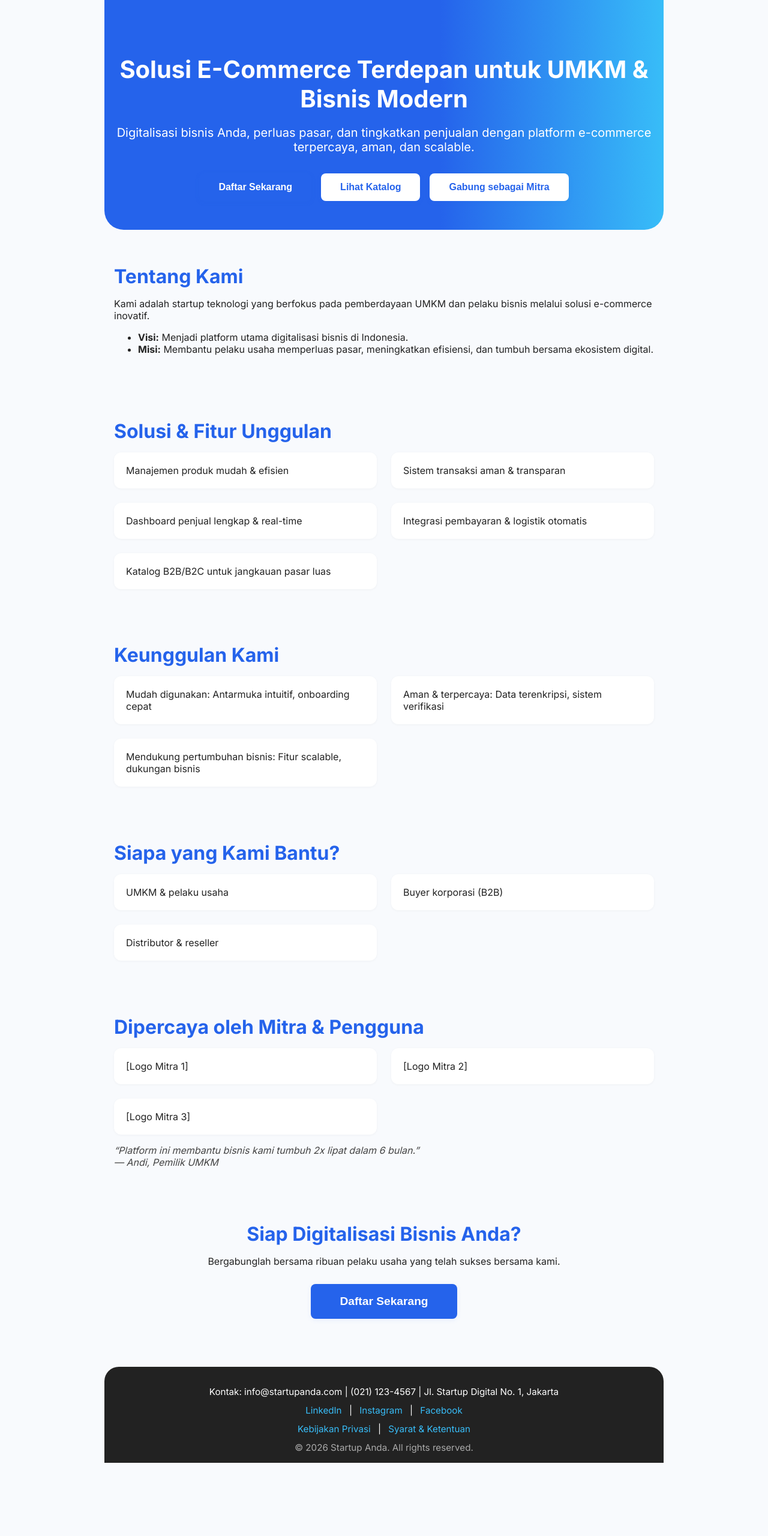
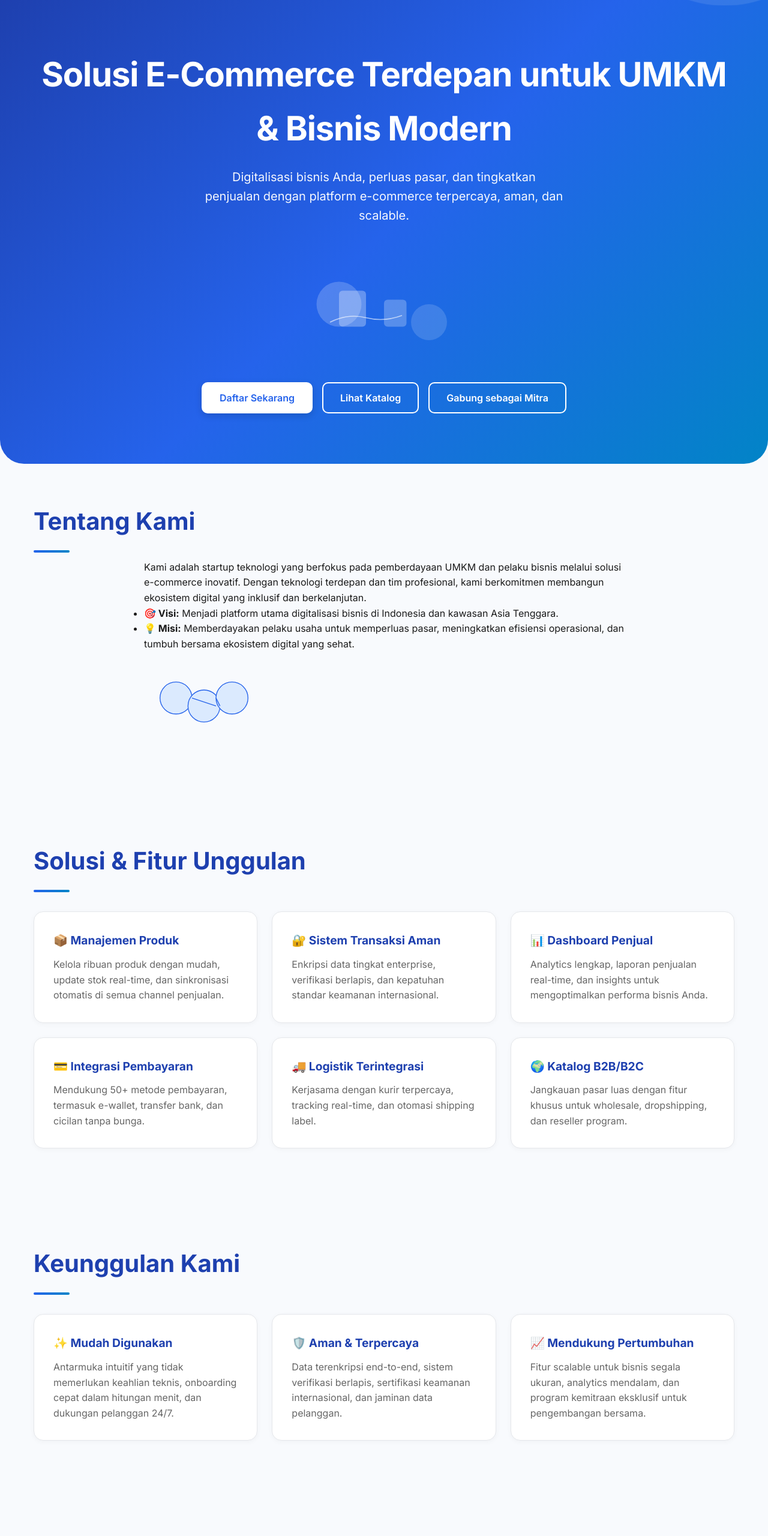
Before and after one commit to budiman94/web-b1, a plain HTML site: page index.html in a window 1280 px wide. Shown: the top 2560 px of the page at 60% size. Before the commit the page ends 2438 px from the top, so only its background shows below. Drawn offline with Linux system fonts and the light colour scheme.

Commit message:
push code by claude haiku 4.5

```diff
--- a/index.html
+++ b/index.html
@@ -3,191 +3,203 @@
 <head>
   <meta charset="UTF-8">
   <meta name="viewport" content="width=device-width, initial-scale=1.0">
-  <title>Solusi E-Commerce Modern untuk UMKM & Bisnis</title>
-  <link href="https://fonts.googleapis.com/css2?family=Inter:wght@400;600;700&display=swap" rel="stylesheet">
-  <style>
-    body {
-      font-family: 'Inter', Arial, sans-serif;
-      margin: 0;
-      background: #f8fafd;
-      color: #222;
-    }
-    header, section, footer {
-      max-width: 900px;
-      margin: 0 auto;
-      padding: 32px 16px;
-    }
-    .hero {
-      background: linear-gradient(90deg, #2563eb 60%, #38bdf8 100%);
-      color: #fff;
-      border-radius: 0 0 32px 32px;
-      text-align: center;
-      padding: 64px 16px 48px 16px;
-    }
-    .hero h1 {
-      font-size: 2.5rem;
-      font-weight: 700;
-      margin-bottom: 16px;
-    }
-    .hero p {
-      font-size: 1.25rem;
-      margin-bottom: 32px;
-    }
-    .cta-group {
-      display: flex;
-      justify-content: center;
-      gap: 16px;
-      flex-wrap: wrap;
-    }
-    .cta {
-      background: #fff;
-      color: #2563eb;
-      border: none;
-      border-radius: 8px;
-      padding: 14px 32px;
-      font-size: 1rem;
-      font-weight: 600;
-      cursor: pointer;
-      transition: background 0.2s, color 0.2s;
-      box-shadow: 0 2px 8px rgba(37,99,235,0.08);
-    }
-    .cta.primary {
-      background: #2563eb;
-      color: #fff;
-    }
-    .cta:hover {
-      background: #38bdf8;
-      color: #fff;
-    }
-    section h2 {
-      font-size: 2rem;
-      font-weight: 700;
-      margin-bottom: 16px;
-      color: #2563eb;
-    }
-    .features, .advantages, .users, .partners {
-      display: grid;
-      grid-template-columns: 1fr 1fr;
-      gap: 24px;
-    }
-    .feature, .advantage, .user, .partner {
-      background: #fff;
-      border-radius: 12px;
-      padding: 20px;
-      box-shadow: 0 1px 4px rgba(0,0,0,0.04);
-    }
-    .testi {
-      font-style: italic;
-      margin: 16px 0 0 0;
-      color: #444;
-    }
-    footer {
-      background: #222;
-      color: #fff;
-      border-radius: 24px 24px 0 0;
-      text-align: center;
-      font-size: 0.95rem;
-      padding: 32px 16px 16px 16px;
-      margin-top: 48px;
-    }
-    .footer-links {
-      margin: 12px 0;
-    }
-    .footer-links a {
-      color: #38bdf8;
-      margin: 0 8px;
-      text-decoration: none;
-    }
-    @media (max-width: 700px) {
-      .features, .advantages, .users, .partners {
-        grid-template-columns: 1fr;
-      }
-      .hero h1 {
-        font-size: 2rem;
-      }
-      section h2 {
-        font-size: 1.3rem;
-      }
-    }
-  </style>
+  <meta name="description" content="Platform e-commerce modern untuk UMKM, buyer B2B, dan mitra bisnis">
+  <title>Solusi E-Commerce Terdepan untuk UMKM & Bisnis Modern</title>
+  <link href="https://fonts.googleapis.com/css2?family=Inter:wght@400;500;600;700&display=swap" rel="stylesheet">
+  <link rel="stylesheet" href="styles.css">
 </head>
 <body>
   <header class="hero">
+    <div class="container">
+      <div class="hero-content">
         <h1>Solusi E-Commerce Terdepan untuk UMKM & Bisnis Modern</h1>
         <p>Digitalisasi bisnis Anda, perluas pasar, dan tingkatkan penjualan dengan platform e-commerce terpercaya, aman, dan scalable.</p>
+
+        <svg class="illustration" viewBox="0 0 400 200" xmlns="http://www.w3.org/2000/svg" style="max-width: 300px; margin: 32px auto;">
+          <circle cx="100" cy="80" r="50" fill="#ffffff" opacity="0.2"/>
+          <circle cx="300" cy="120" r="40" fill="#ffffff" opacity="0.15"/>
+          <path d="M 80 120 Q 120 100 160 110 T 240 105" stroke="#ffffff" stroke-width="2" fill="none" opacity="0.6"/>
+          <rect x="100" y="50" width="60" height="80" fill="#ffffff" opacity="0.3" rx="8"/>
+          <rect x="200" y="70" width="50" height="60" fill="#ffffff" opacity="0.25" rx="8"/>
+        </svg>
+
         <div class="cta-group">
           <button class="cta primary">Daftar Sekarang</button>
-      <button class="cta">Lihat Katalog</button>
-      <button class="cta">Gabung sebagai Mitra</button>
+          <button class="cta secondary">Lihat Katalog</button>
+          <button class="cta secondary">Gabung sebagai Mitra</button>
+        </div>
+      </div>
     </div>
   </header>
 
   <section>
+    <div class="container">
       <h2>Tentang Kami</h2>
-    <p>Kami adalah startup teknologi yang berfokus pada pemberdayaan UMKM dan pelaku bisnis melalui solusi e-commerce inovatif.</p>
+      <div class="about-content">
+        <p>Kami adalah startup teknologi yang berfokus pada pemberdayaan UMKM dan pelaku bisnis melalui solusi e-commerce inovatif. Dengan teknologi terdepan dan tim profesional, kami berkomitmen membangun ekosistem digital yang inklusif dan berkelanjutan.</p>
+
         <ul>
-      <li><strong>Visi:</strong> Menjadi platform utama digitalisasi bisnis di Indonesia.</li>
-      <li><strong>Misi:</strong> Membantu pelaku usaha memperluas pasar, meningkatkan efisiensi, dan tumbuh bersama ekosistem digital.</li>
+          <li><strong>🎯 Visi:</strong> Menjadi platform utama digitalisasi bisnis di Indonesia dan kawasan Asia Tenggara.</li>
+          <li><strong>💡 Misi:</strong> Memberdayakan pelaku usaha untuk memperluas pasar, meningkatkan efisiensi operasional, dan tumbuh bersama ekosistem digital yang sehat.</li>
         </ul>
-  </section>
 
-  <section>
-    <h2>Solusi & Fitur Unggulan</h2>
-    <div class="features">
-      <div class="feature">Manajemen produk mudah & efisien</div>
-      <div class="feature">Sistem transaksi aman & transparan</div>
-      <div class="feature">Dashboard penjual lengkap & real-time</div>
-      <div class="feature">Integrasi pembayaran & logistik otomatis</div>
-      <div class="feature">Katalog B2B/B2C untuk jangkauan pasar luas</div>
+        <svg class="illustration" viewBox="0 0 300 200" xmlns="http://www.w3.org/2000/svg" style="max-width: 200px;">
+          <circle cx="80" cy="80" r="40" fill="#dbeafe" stroke="#2563eb" stroke-width="2"/>
+          <circle cx="150" cy="100" r="40" fill="#dbeafe" stroke="#2563eb" stroke-width="2"/>
+          <circle cx="220" cy="80" r="40" fill="#dbeafe" stroke="#2563eb" stroke-width="2"/>
+          <line x1="120" y1="80" x2="180" y2="100" stroke="#2563eb" stroke-width="2"/>
+          <line x1="190" y1="100" x2="180" y2="80" stroke="#2563eb" stroke-width="2"/>
+        </svg>
+      </div>
     </div>
   </section>
 
   <section>
-    <h2>Keunggulan Kami</h2>
-    <div class="advantages">
-      <div class="advantage">Mudah digunakan: Antarmuka intuitif, onboarding cepat</div>
-      <div class="advantage">Aman & terpercaya: Data terenkripsi, sistem verifikasi</div>
-      <div class="advantage">Mendukung pertumbuhan bisnis: Fitur scalable, dukungan bisnis</div>
+    <div class="container">
+      <h2>Solusi & Fitur Unggulan</h2>
+      <div class="features">
+        <div class="feature">
+          <h3>📦 Manajemen Produk</h3>
+          <p>Kelola ribuan produk dengan mudah, update stok real-time, dan sinkronisasi otomatis di semua channel penjualan.</p>
+        </div>
+        <div class="feature">
+          <h3>🔐 Sistem Transaksi Aman</h3>
+          <p>Enkripsi data tingkat enterprise, verifikasi berlapis, dan kepatuhan standar keamanan internasional.</p>
+        </div>
+        <div class="feature">
+          <h3>📊 Dashboard Penjual</h3>
+          <p>Analytics lengkap, laporan penjualan real-time, dan insights untuk mengoptimalkan performa bisnis Anda.</p>
+        </div>
+        <div class="feature">
+          <h3>💳 Integrasi Pembayaran</h3>
+          <p>Mendukung 50+ metode pembayaran, termasuk e-wallet, transfer bank, dan cicilan tanpa bunga.</p>
+        </div>
+        <div class="feature">
+          <h3>🚚 Logistik Terintegrasi</h3>
+          <p>Kerjasama dengan kurir terpercaya, tracking real-time, dan otomasi shipping label.</p>
+        </div>
+        <div class="feature">
+          <h3>🌍 Katalog B2B/B2C</h3>
+          <p>Jangkauan pasar luas dengan fitur khusus untuk wholesale, dropshipping, dan reseller program.</p>
+        </div>
+      </div>
     </div>
   </section>
 
   <section>
-    <h2>Siapa yang Kami Bantu?</h2>
-    <div class="users">
-      <div class="user">UMKM & pelaku usaha</div>
-      <div class="user">Buyer korporasi (B2B)</div>
-      <div class="user">Distributor & reseller</div>
+    <div class="container">
+      <h2>Keunggulan Kami</h2>
+      <div class="advantages">
+        <div class="advantage">
+          <h3>✨ Mudah Digunakan</h3>
+          <p>Antarmuka intuitif yang tidak memerlukan keahlian teknis, onboarding cepat dalam hitungan menit, dan dukungan pelanggan 24/7.</p>
+        </div>
+        <div class="advantage">
+          <h3>🛡️ Aman & Terpercaya</h3>
+          <p>Data terenkripsi end-to-end, sistem verifikasi berlapis, sertifikasi keamanan internasional, dan jaminan data pelanggan.</p>
+        </div>
+        <div class="advantage">
+          <h3>📈 Mendukung Pertumbuhan</h3>
+          <p>Fitur scalable untuk bisnis segala ukuran, analytics mendalam, dan program kemitraan eksklusif untuk pengembangan bersama.</p>
+        </div>
+      </div>
     </div>
   </section>
 
   <section>
-    <h2>Dipercaya oleh Mitra & Pengguna</h2>
-    <div class="partners">
-      <div class="partner">[Logo Mitra 1]</div>
-      <div class="partner">[Logo Mitra 2]</div>
-      <div class="partner">[Logo Mitra 3]</div>
+    <div class="container">
+      <h2>Siapa yang Kami Bantu?</h2>
+      <div class="users">
+        <div class="user">
+          <h3>🏪 UMKM & Pelaku Usaha</h3>
+          <p>Bantuan digitalisasi lengkap, pelatihan gratis, dan komunitas business owner untuk saling berbagi pengalaman dan best practices.</p>
         </div>
-    <div class="testi">“Platform ini membantu bisnis kami tumbuh 2x lipat dalam 6 bulan.”<br>— Andi, Pemilik UMKM</div>
+        <div class="user">
+          <h3>🏢 Buyer Korporasi (B2B)</h3>
+          <p>Fitur procurement khusus, bulk ordering, invoice payment terms, dan dedicated account manager untuk kebutuhan perusahaan.</p>
+        </div>
+        <div class="user">
+          <h3>📦 Distributor & Reseller</h3>
+          <p>Program afiliasi menguntungkan, margin keuntungan kompetitif, tools marketing gratis, dan dukungan scaling bisnis.</p>
+        </div>
+      </div>
+    </div>
   </section>
 
-  <section style="text-align:center;">
+  <section>
+    <div class="container">
+      <h2>Dipercaya oleh Mitra & Pengguna</h2>
+      <p>Lebih dari 10,000 bisnis telah bertransformasi bersama kami</p>
+
+      <div class="partners">
+        <div class="partner">
+          <svg viewBox="0 0 200 60" xmlns="http://www.w3.org/2000/svg" style="width:100%; height:60px; margin:20px 0;">
+            <rect x="20" y="15" width="160" height="30" fill="#2563eb" rx="4"/>
+            <text x="100" y="38" text-anchor="middle" fill="white" font-weight="bold">Mitra Terpercaya</text>
+          </svg>
+        </div>
+        <div class="partner">
+          <svg viewBox="0 0 200 60" xmlns="http://www.w3.org/2000/svg" style="width:100%; height:60px; margin:20px 0;">
+            <rect x="20" y="15" width="160" height="30" fill="#0284c7" rx="4"/>
+            <text x="100" y="38" text-anchor="middle" fill="white" font-weight="bold">Partner Resmi</text>
+          </svg>
+        </div>
+        <div class="partner">
+          <svg viewBox="0 0 200 60" xmlns="http://www.w3.org/2000/svg" style="width:100%; height:60px; margin:20px 0;">
+            <rect x="20" y="15" width="160" height="30" fill="#1e40af" rx="4"/>
+            <text x="100" y="38" text-anchor="middle" fill="white" font-weight="bold">Kolaborator</text>
+          </svg>
+        </div>
+      </div>
+
+      <div class="testimonials" style="margin-top: 40px;">
+        <div class="testimonial">
+          "Platform ini membantu bisnis kami tumbuh 2x lipat dalam 6 bulan. Interface yang user-friendly dan support team yang responsif."
+          <div class="testimonial-author">— Andi Wijaya, Pemilik Toko Online Fashion</div>
+        </div>
+        <div class="testimonial">
+          "Integrasi dengan berbagai system pembayaran membuat proses transaksi jadi sangat mudah. Sangat merekomendasikan!"
+          <div class="testimonial-author">— Siti Nurhaliza, Founder E-Commerce Kerajinan</div>
+        </div>
+        <div class="testimonial">
+          "Fitur analytics yang detail membantu kami memahami perilaku customer dan mengoptimalkan strategi marketing."
+          <div class="testimonial-author">— Budi Santoso, Direktur Penjualan PT Distribusi ABC</div>
+        </div>
+      </div>
+    </div>
+  </section>
+
+  <section class="cta-section">
+    <div class="container">
       <h2>Siap Digitalisasi Bisnis Anda?</h2>
-    <p>Bergabunglah bersama ribuan pelaku usaha yang telah sukses bersama kami.</p>
-    <button class="cta primary" style="font-size:1.2rem; padding:18px 48px; margin-top:12px;">Daftar Sekarang</button>
+      <p>Bergabunglah bersama ribuan pelaku usaha yang telah sukses meningkatkan penjualan dan memperluas pasar mereka bersama kami.</p>
+      <button class="cta primary" style="font-size:1.1rem; padding:18px 48px;">Daftar Sekarang</button>
+      <p style="margin-top:20px; font-size:0.95rem; color:#666;">Gratis selama 2 bulan, tidak perlu kartu kredit</p>
+    </div>
   </section>
 
   <footer>
-    <div>Kontak: info@startupanda.com | (021) 123-4567 | Jl. Startup Digital No. 1, Jakarta</div>
+    <div class="container">
+      <p><strong>📧 Email:</strong> info@startupanda.com | <strong>📱 Telepon:</strong> (021) 123-4567</p>
+      <p><strong>📍 Alamat:</strong> Jl. Startup Digital No. 1, Blok M, Jakarta Selatan 12345</p>
+
       <div class="footer-links">
         <a href="#">LinkedIn</a> |
         <a href="#">Instagram</a> |
-      <a href="#">Facebook</a>
+        <a href="#">Facebook</a> |
+        <a href="#">Twitter</a>
       </div>
+
       <div class="footer-links">
         <a href="#">Kebijakan Privasi</a> |
-      <a href="#">Syarat & Ketentuan</a>
+        <a href="#">Syarat & Ketentuan</a> |
+        <a href="#">Hubungi Kami</a>
       </div>
-    <div style="margin-top:12px; color:#aaa;">&copy; 2026 Startup Anda. All rights reserved.</div>
+
+      <div class="footer-copyright">
+        &copy; 2026 Startup Anda. All rights reserved. | Dibangun dengan ❤️ untuk UMKM Indonesia
+      </div>
+    </div>
   </footer>
 </body>
 </html>
--- /dev/null
+++ b/styles.css
@@ -0,0 +1,378 @@
+/* ========== GLOBAL STYLES ========== */
+* {
+  margin: 0;
+  padding: 0;
+  box-sizing: border-box;
+}
+
+body {
+  font-family: 'Inter', -apple-system, BlinkMacSystemFont, 'Segoe UI', Roboto, Oxygen, Ubuntu, Cantarell, sans-serif;
+  background: #f8fafd;
+  color: #1a1a1a;
+  line-height: 1.6;
+}
+
+/* ========== CONTAINER & LAYOUT ========== */
+.container {
+  max-width: 1200px;
+  margin: 0 auto;
+  padding: 0 16px;
+}
+
+section, footer {
+  padding: 64px 16px;
+}
+
+header {
+  padding: 80px 16px 64px;
+}
+
+/* ========== HERO SECTION ========== */
+.hero {
+  background: linear-gradient(135deg, #1e40af 0%, #2563eb 50%, #0284c7 100%);
+  color: #fff;
+  border-radius: 0 0 40px 40px;
+  text-align: center;
+  position: relative;
+  overflow: hidden;
+}
+
+.hero::before {
+  content: '';
+  position: absolute;
+  top: -50%;
+  right: -10%;
+  width: 400px;
+  height: 400px;
+  background: rgba(255, 255, 255, 0.1);
+  border-radius: 50%;
+  animation: float 6s ease-in-out infinite;
+}
+
+@keyframes float {
+  0%, 100% { transform: translateY(0px); }
+  50% { transform: translateY(-20px); }
+}
+
+.hero-content {
+  position: relative;
+  z-index: 2;
+}
+
+.hero h1 {
+  font-size: clamp(2rem, 5vw, 3.5rem);
+  font-weight: 700;
+  margin-bottom: 20px;
+  letter-spacing: -0.02em;
+}
+
+.hero p {
+  font-size: clamp(1rem, 2vw, 1.25rem);
+  margin-bottom: 40px;
+  opacity: 0.95;
+  max-width: 600px;
+  margin-left: auto;
+  margin-right: auto;
+}
+
+/* ========== CTA BUTTONS ========== */
+.cta-group {
+  display: flex;
+  justify-content: center;
+  gap: 16px;
+  flex-wrap: wrap;
+  margin-bottom: 20px;
+}
+
+.cta {
+  border: 2px solid transparent;
+  border-radius: 10px;
+  padding: 14px 28px;
+  font-size: 1rem;
+  font-weight: 600;
+  cursor: pointer;
+  transition: all 0.3s ease;
+  white-space: nowrap;
+  font-family: inherit;
+}
+
+.cta.primary {
+  background: #fff;
+  color: #2563eb;
+  box-shadow: 0 4px 12px rgba(0, 0, 0, 0.15);
+}
+
+.cta.primary:hover {
+  transform: translateY(-2px);
+  box-shadow: 0 8px 20px rgba(0, 0, 0, 0.2);
+}
+
+.cta.secondary {
+  background: transparent;
+  color: #fff;
+  border-color: #fff;
+}
+
+.cta.secondary:hover {
+  background: rgba(255, 255, 255, 0.1);
+  transform: translateY(-2px);
+}
+
+/* ========== SECTION TITLES ========== */
+h2 {
+  font-size: clamp(1.8rem, 4vw, 2.5rem);
+  font-weight: 700;
+  color: #1e40af;
+  margin-bottom: 12px;
+  position: relative;
+}
+
+h2::after {
+  content: '';
+  width: 60px;
+  height: 4px;
+  background: linear-gradient(90deg, #2563eb, #0284c7);
+  border-radius: 2px;
+  display: block;
+  margin-top: 16px;
+}
+
+section > p {
+  font-size: 1.05rem;
+  color: #444;
+  margin-bottom: 24px;
+  line-height: 1.7;
+}
+
+section > ul {
+  list-style: none;
+  margin: 24px 0;
+}
+
+section > ul li {
+  padding: 12px 0;
+  font-size: 1.05rem;
+  color: #333;
+  border-bottom: 1px solid #e5e7eb;
+}
+
+section > ul li:last-child {
+  border-bottom: none;
+}
+
+/* ========== GRID LAYOUTS ========== */
+.features, .advantages, .users, .partners, .testimonials {
+  display: grid;
+  grid-template-columns: repeat(auto-fit, minmax(280px, 1fr));
+  gap: 24px;
+  margin: 32px 0;
+}
+
+.feature, .advantage, .user, .partner, .testimonial {
+  background: #fff;
+  border-radius: 16px;
+  padding: 32px;
+  box-shadow: 0 2px 8px rgba(0, 0, 0, 0.04);
+  transition: all 0.3s ease;
+  border: 1px solid #e5e7eb;
+}
+
+.feature:hover, .advantage:hover, .user:hover, .partner:hover, .testimonial:hover {
+  transform: translateY(-4px);
+  box-shadow: 0 12px 24px rgba(37, 99, 235, 0.12);
+  border-color: #2563eb;
+}
+
+.feature h3, .advantage h3, .user h3 {
+  font-size: 1.2rem;
+  font-weight: 700;
+  color: #1e40af;
+  margin-bottom: 12px;
+}
+
+.feature p, .advantage p, .user p {
+  font-size: 1rem;
+  color: #666;
+  line-height: 1.6;
+}
+
+/* ========== TESTIMONIAL CARD ========== */
+.testimonial {
+  padding: 24px;
+  font-style: italic;
+  color: #444;
+  border-left: 4px solid #2563eb;
+}
+
+.testimonial-author {
+  font-style: normal;
+  font-weight: 600;
+  color: #1e40af;
+  margin-top: 16px;
+  font-size: 0.95rem;
+}
+
+/* ========== SVG ILLUSTRATIONS ========== */
+.illustration {
+  max-width: 100%;
+  height: auto;
+  margin: 24px 0;
+}
+
+/* ========== FOOTER ========== */
+footer {
+  background: linear-gradient(135deg, #1a1a1a 0%, #2d2d2d 100%);
+  color: #fff;
+  border-radius: 40px 40px 0 0;
+  text-align: center;
+  position: relative;
+}
+
+footer p {
+  font-size: 0.95rem;
+  margin: 12px 0;
+  color: #ccc;
+}
+
+.footer-links {
+  margin: 20px 0;
+  padding: 20px 0;
+  border-top: 1px solid #444;
+  border-bottom: 1px solid #444;
+}
+
+.footer-links a {
+  color: #38bdf8;
+  margin: 0 12px;
+  text-decoration: none;
+  font-weight: 500;
+  transition: color 0.3s ease;
+}
+
+.footer-links a:hover {
+  color: #0ea5e9;
+  text-decoration: underline;
+}
+
+.footer-copyright {
+  margin-top: 20px;
+  color: #888;
+  font-size: 0.9rem;
+}
+
+/* ========== SECTION SPECIFIC STYLES ========== */
+.about-content {
+  max-width: 800px;
+  margin: 0 auto;
+}
+
+.cta-section {
+  text-align: center;
+  background: linear-gradient(135deg, rgba(37, 99, 235, 0.1), rgba(2, 132, 199, 0.1));
+  border-radius: 20px;
+  padding: 64px 32px;
+  margin: 48px 0;
+}
+
+.cta-section h2 {
+  margin-bottom: 20px;
+}
+
+.cta-section p {
+  font-size: 1.1rem;
+  margin-bottom: 32px;
+  max-width: 600px;
+  margin-left: auto;
+  margin-right: auto;
+}
+
+.cta-section .cta {
+  padding: 18px 48px;
+  font-size: 1.1rem;
+}
+
+/* ========== RESPONSIVE DESIGN ========== */
+@media (max-width: 768px) {
+  header {
+    padding: 60px 16px 48px;
+  }
+
+  section, footer {
+    padding: 48px 16px;
+  }
+
+  .hero h1 {
+    margin-bottom: 16px;
+  }
+
+  .hero p {
+    margin-bottom: 32px;
+  }
+
+  .cta-group {
+    flex-direction: column;
+    gap: 12px;
+  }
+
+  .cta {
+    width: 100%;
+  }
+
+  .features, .advantages, .users, .partners, .testimonials {
+    grid-template-columns: 1fr;
+    gap: 16px;
+  }
+
+  h2 {
+    text-align: center;
+  }
+
+  h2::after {
+    margin: 16px auto;
+  }
+
+  .cta-section {
+    padding: 48px 20px;
+  }
+
+  footer {
+    border-radius: 24px 24px 0 0;
+  }
+}
+
+@media (max-width: 480px) {
+  section, footer {
+    padding: 32px 12px;
+  }
+
+  .feature, .advantage, .user, .partner, .testimonial {
+    padding: 20px;
+  }
+
+  .cta {
+    padding: 12px 20px;
+    font-size: 0.95rem;
+  }
+}
+
+/* ========== ANIMATIONS ========== */
+@keyframes slideInUp {
+  from {
+    opacity: 0;
+    transform: translateY(30px);
+  }
+  to {
+    opacity: 1;
+    transform: translateY(0);
+  }
+}
+
+.feature, .advantage, .user, .partner {
+  animation: slideInUp 0.6s ease-out forwards;
+}
+
+.feature:nth-child(1) { animation-delay: 0.1s; }
+.feature:nth-child(2) { animation-delay: 0.2s; }
+.feature:nth-child(3) { animation-delay: 0.3s; }
+.feature:nth-child(4) { animation-delay: 0.4s; }
+.feature:nth-child(5) { animation-delay: 0.5s; }
```
Lines whose indentation alone changed are shown as unchanged.
